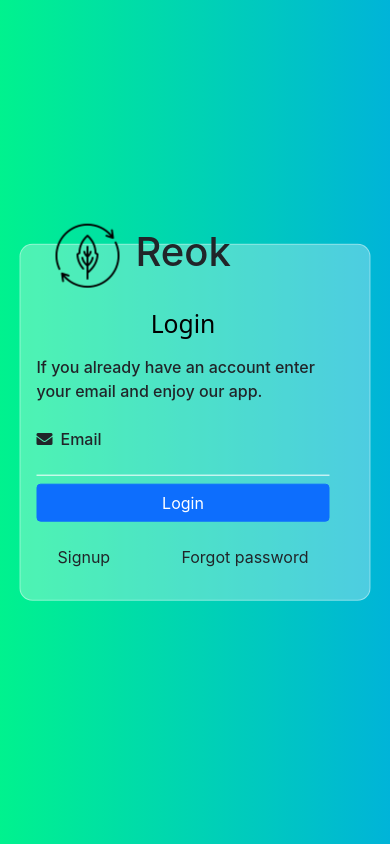
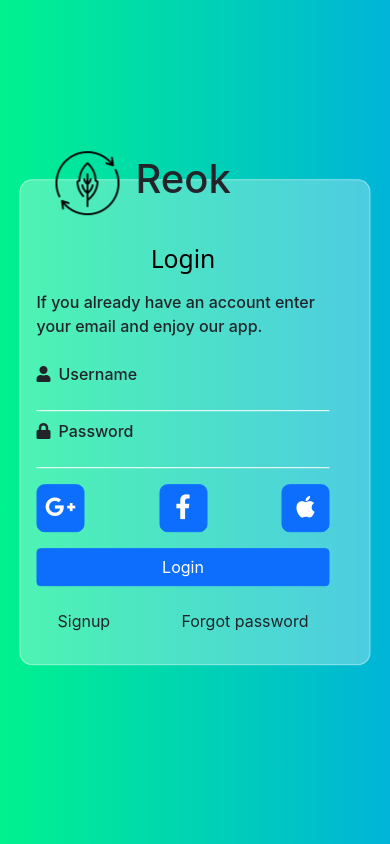
Before and after one commit to MajoAlba458/Manufacturing-company, a React (Create React App) app in the folder reok/: page /Login in a window 390 px wide. Built offline with nearby package versions, Linux system fonts and the light colour scheme.

Commit message:
Agregando botones alternativos para el login

```diff
--- a/reok/scss/components/_forms.scss
+++ b/reok/scss/components/_forms.scss
@@ -99,3 +99,27 @@ button{
         margin-left: 1rem;
     }
 }
+
+.otherLinksToLogin {
+    display: flex;
+    justify-content: space-between;
+
+    div{
+        width: 6rem;
+        height: 2.5rem;
+        background: $medium-dark-blue;
+        border-radius: 0.5rem;
+        display: flex;
+        justify-content: center;
+        align-items: center;
+        margin: 0.5rem 0;
+        text-decoration: none;
+    }
+
+    @media screen and(max-width: 750px){
+        div {
+            width: 3rem;
+            height: 3rem;
+        }
+    }
+}
--- a/reok/src/assets/css/login.css
+++ b/reok/src/assets/css/login.css
@@ -102,6 +102,28 @@ button:hover {
   margin-left: 1rem;
 }
 
+.otherLinksToLogin {
+  display: flex;
+  justify-content: space-between;
+}
+.otherLinksToLogin div {
+  width: 6rem;
+  height: 2.5rem;
+  background: #0d6efd;
+  border-radius: 0.5rem;
+  display: flex;
+  justify-content: center;
+  align-items: center;
+  margin: 0.5rem 0;
+  text-decoration: none;
+}
+@media screen and (max-width: 750px) {
+  .otherLinksToLogin div {
+    width: 3rem;
+    height: 3rem;
+  }
+}
+
 #forgot-container {
   display: none;
 }
--- a/reok/src/components/login/LoginForm.jsx
+++ b/reok/src/components/login/LoginForm.jsx
@@ -4,7 +4,7 @@ import LeftContainerLoginForm from './LeftContainerLoginForm';
 
 const LoginForm = () => {
   return (
-    <div class="form-container" id="login-container">
+    <div className="form-container" id="login-container">
       <LeftContainerLoginForm image={LoginImage} />
       <HeaderLoginForm />
       <RightContainerLoginForm />
@@ -14,33 +14,51 @@ const LoginForm = () => {
 
 const RightContainerLoginForm = () => {
   return (
-    <div class="row form-container__right">
-      <form action="../index.html" class="d-grid gap-2">
-        <h2 class="text-center">Login</h2>
+    <div className="row form-container__right">
+      <form action="../index.html" className="d-grid gap-2">
+        <h2 className="text-center">Login</h2>
         <p>
           If you already have an account enter your email and enjoy our app.
         </p>
-        <div class="input-box">
-          <div class="input-box__input">
-            <i class="fas fa-envelope"></i>
-            <label for="email">Email</label>
-            <input type="email" class="email" name="email" required="true" />
+        <div className="input-box">
+          <div className="input-box__input">
+            <i className="fas fa-user"></i>
+            <label for="user">Username</label>
+            <input type="text" className="user" name="user" required="true" />
+          </div>
+        </div>
+        <div className="input-box">
+          <div className="input-box__input">
+            <i className="fas fa-lock"></i>
+            <label for="email">Password</label>
+            <input type="password" className="password" name="password" required="true" />
+          </div>
+        </div>
+        <div className='otherLinksToLogin'>
+          <div className='btn btn-primary fs-2'>
+            <i className="fab fa-google-plus-g"></i>
+          </div>
+          <div className='btn btn-primary fs-2'>
+            <i className="fab fa-facebook-f"></i>
+          </div>
+          <div className='btn btn-primary fs-2'>
+            <i className="fab fa-apple"></i>
           </div>
         </div>
         <input
           type="submit"
-          class="btn btn-primary btn-submit"
+          className="btn btn-primary btn-submit"
           value="Login"
           id="input-login"
         />
-        <div class="backup-links">
-          <div class="text-end">
-            <button onclick="toggleLoginSignup()" type="button" class="btn">
+        <div className="backup-links">
+          <div className="text-end">
+            <button onclick="toggleLoginSignup()" type="button" className="btn">
               Signup
             </button>
           </div>
-          <div class="text-end">
-            <button onclick="toggleLoginForgot()" type="button" class="btn">
+          <div className="text-end">
+            <button onclick="toggleLoginForgot()" type="button" className="btn">
               Forgot password
             </button>
           </div>
```
Also changed, not shown: 1 other file (tests, documents, lock files or other folders).
